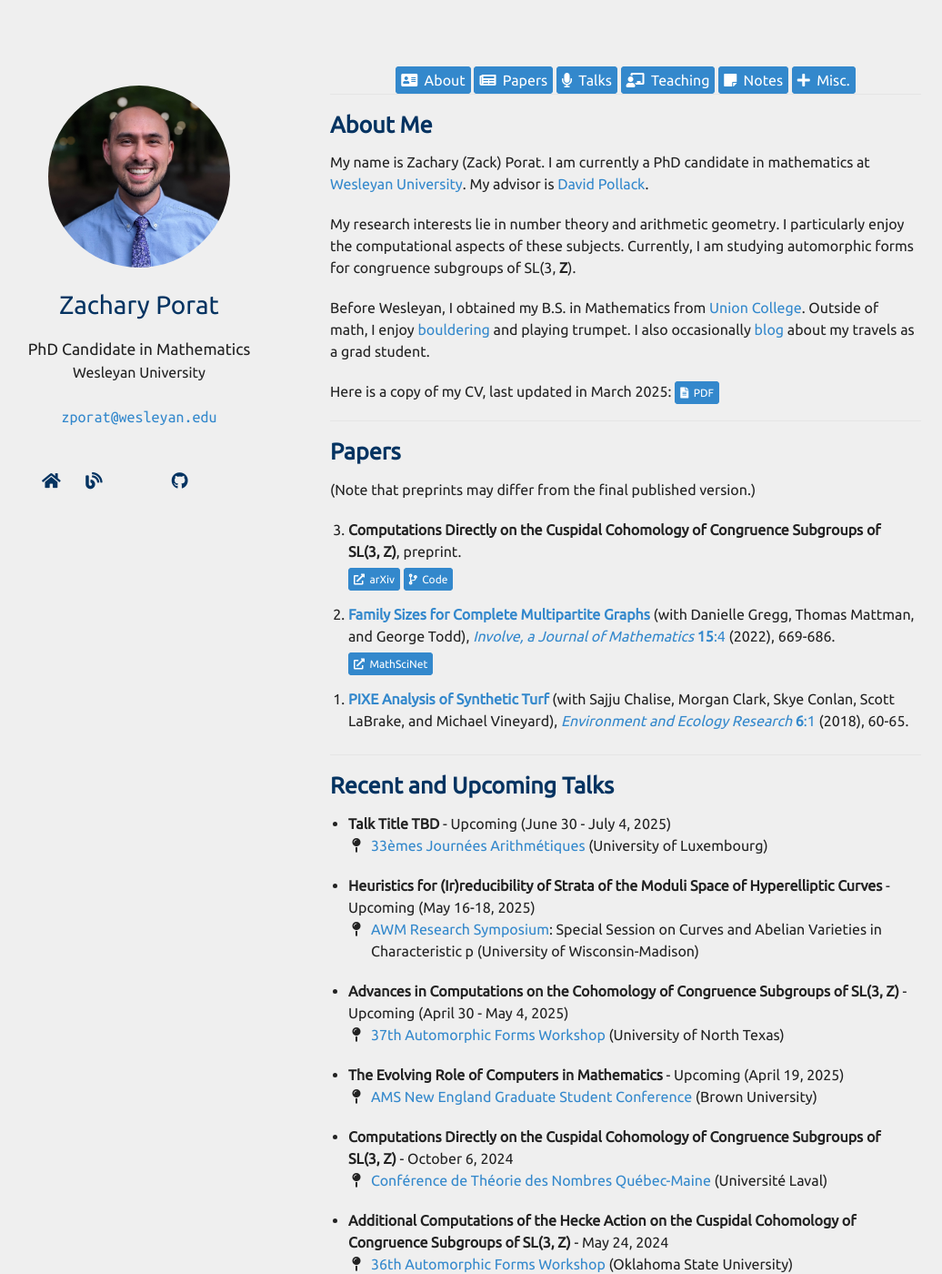
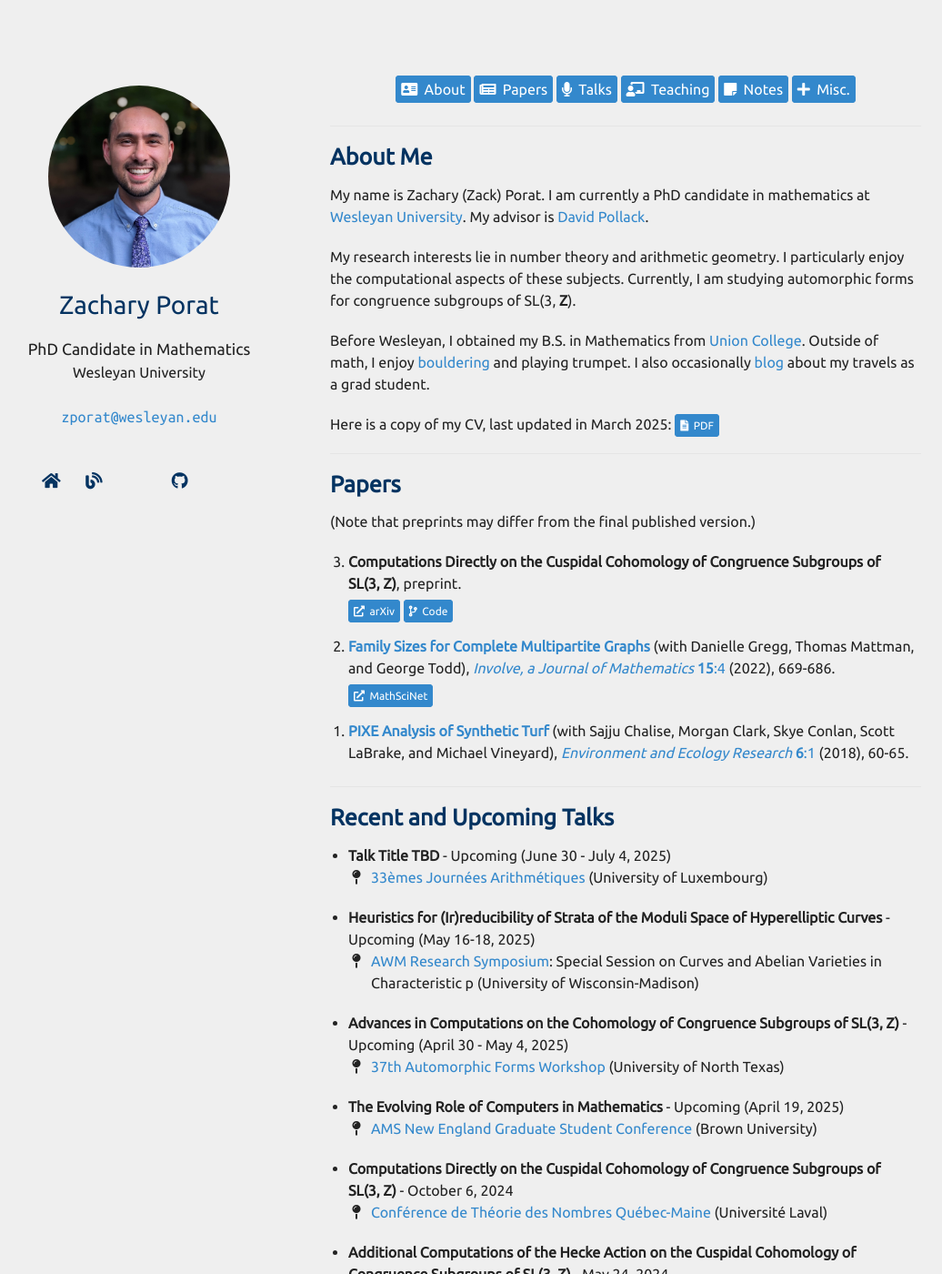
Before and after one commit to zporat/zporat.github.io, a Jekyll site: the page built from index.md, in a window 1280 px wide and 1400 px high. Shown: the whole window at 91% size, without its empty margins (102-1138 px from the left). Built offline with Jekyll 4.4.1, drawn with Linux system fonts in a browser that asks for light colours; nearby versions of some CDN libraries; a style sheet for code colours, icons or effects is not loaded.

Commit message:
nav bar test 2

```diff
--- a/_sass/minimal-light-no-dark-mode.scss
+++ b/_sass/minimal-light-no-dark-mode.scss
@@ -551,5 +551,6 @@ footer {
 
 .navbar {
   text-align: center;
-  line-height: 1.8em;
+  line-height: 3em;
+  margin-bottom: 1em;
 }
--- a/_sass/minimal-light.scss
+++ b/_sass/minimal-light.scss
@@ -619,5 +619,6 @@ footer {
 
 .navbar {
   text-align: center;
-  line-height: 1.8em;
+  line-height: 3em;
+  margin-bottom: 1em;
 }
```
